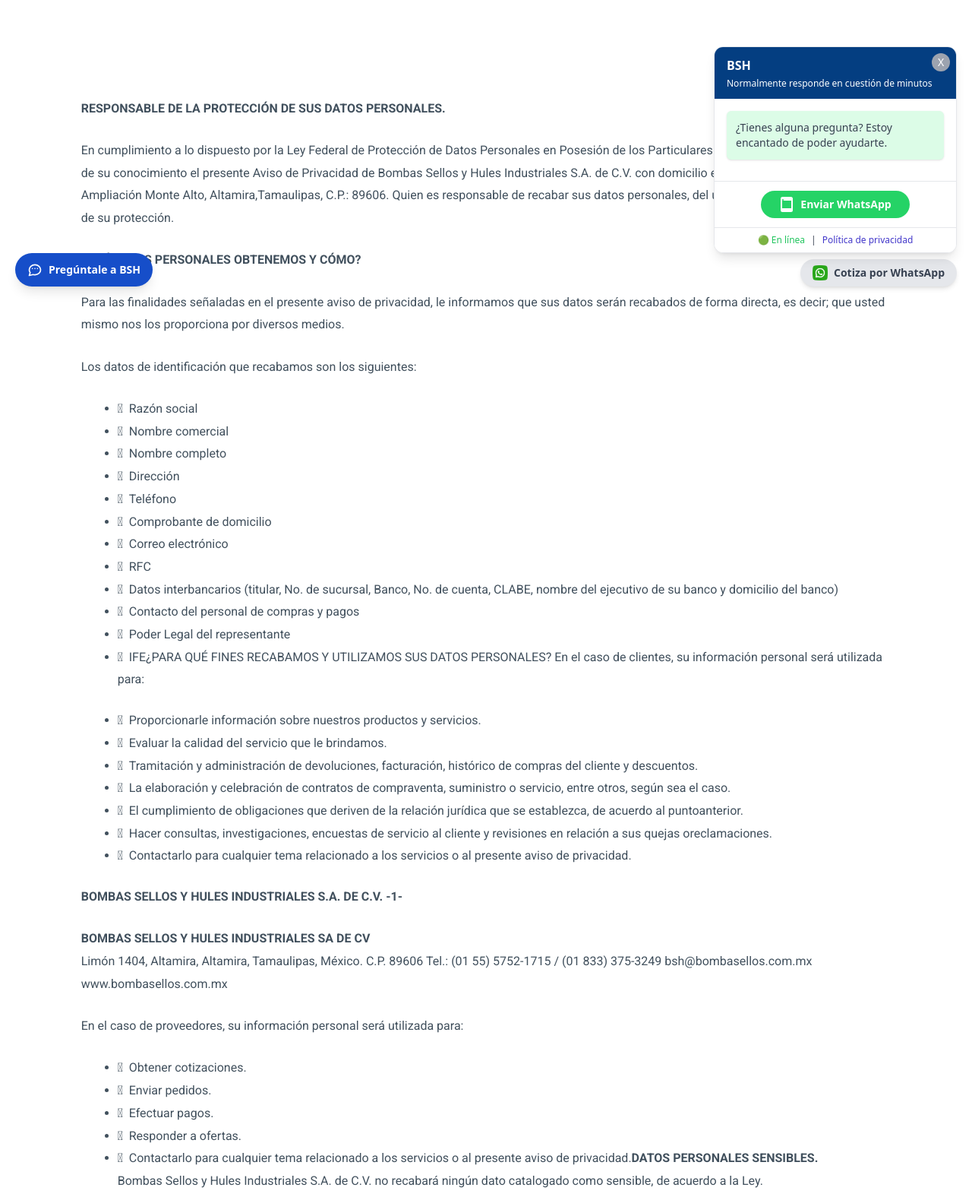
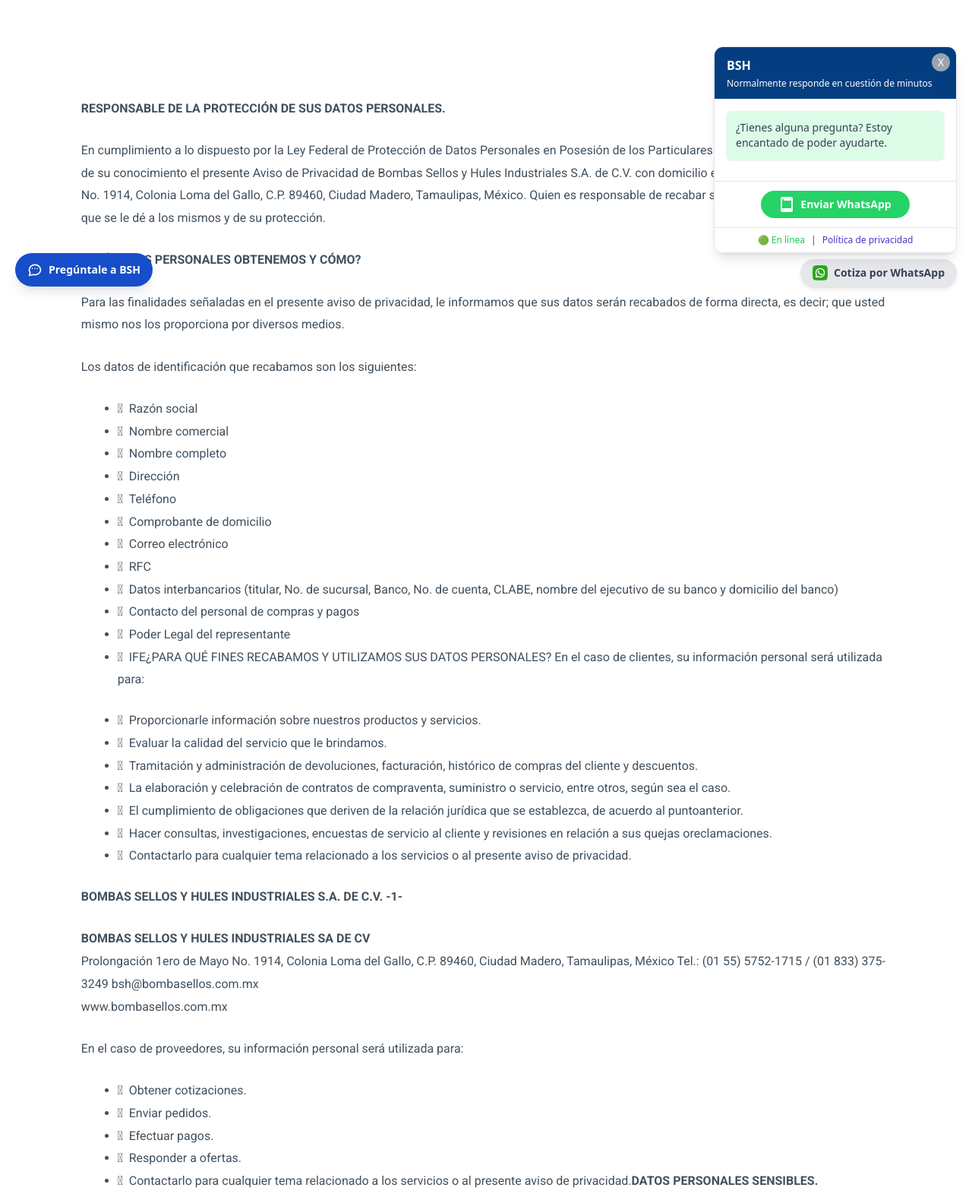
Before and after one commit to Guadalupeja/juntas-flexibles, a Laravel app: page /aviso-de-privacidad in a window 1280 px wide. Shown: the part 403-1978 px from the top of the page at 76% size. Run offline with Laravel 12, Linux system fonts and the light colour scheme; style sheets or scripts are compiled from the project's sources.

Commit message:
fix: actualizar domicilio fiscal BSH en Juntas Flexibles

```diff
--- a/resources/views/aviso-de-privacidad.blade.php
+++ b/resources/views/aviso-de-privacidad.blade.php
@@ -43,7 +43,7 @@
         <div class="column">
           <p class="mb-[1.6em]"><strong>RESPONSABLE DE LA PROTECCIÓN DE SUS DATOS PERSONALES.</strong></p>
           <p class="mb-[1.6em]">
-            En cumplimiento a lo dispuesto por la Ley Federal de Protección de Datos Personales en Posesión de los Particulares (en adelante la Ley), hacemos de su conocimiento el presente Aviso de Privacidad de Bombas Sellos y Hules Industriales S.A. de C.V. con domicilio en Limón 1404, Colonia Ampliación Monte Alto, Altamira,Tamaulipas, C.P.: 89606. Quien es responsable de recabar sus datos personales, del uso que se le dé a los mismos y de su protección.
+            En cumplimiento a lo dispuesto por la Ley Federal de Protección de Datos Personales en Posesión de los Particulares (en adelante la Ley), hacemos de su conocimiento el presente Aviso de Privacidad de Bombas Sellos y Hules Industriales S.A. de C.V. con domicilio en Prolongación 1ero de Mayo No. 1914, Colonia Loma del Gallo, C.P. 89460, Ciudad Madero, Tamaulipas, México. Quien es responsable de recabar sus datos personales, del uso que se le dé a los mismos y de su protección.
           </p>
           <p class="mb-[1.6em]"><strong>¿QUÉ DATOS PERSONALES OBTENEMOS Y CÓMO?</strong></p>
           <p class="mb-[1.6em]">
@@ -92,7 +92,7 @@
         <div class="column">
           <p class="mb-[1.6em]">
             <strong>BOMBAS SELLOS Y HULES INDUSTRIALES SA DE CV</strong><br>
-            Limón 1404, Altamira, Altamira, Tamaulipas, México. C.P. 89606 Tel.: (01 55) 5752-1715 / (01 833) 375-3249&nbsp;bsh@bombasellos.com.mx<br>
+            Prolongación 1ero de Mayo No. 1914, Colonia Loma del Gallo, C.P. 89460, Ciudad Madero, Tamaulipas, México Tel.: (01 55) 5752-1715 / (01 833) 375-3249&nbsp;bsh@bombasellos.com.mx<br>
             www.bombasellos.com.mx
           </p>
           <p class="mb-[1.6em]">En el caso de proveedores, su información personal será utilizada para:</p>
@@ -140,7 +140,7 @@
         <div class="column">
           <p class="mb-[1.6em]">
             <strong>BOMBAS SELLOS Y HULES INDUSTRIALES SA DE CV</strong><br>
-            Limón 1404, Altamira, Altamira, Tamaulipas, México. C.P. 89606 Tel.: (01 55) 5752-1715 / (01 833) 375-3249&nbsp;bsh@bombasellos.com.mx<br>
+            Prolongación 1ero de Mayo No. 1914, Colonia Loma del Gallo, C.P. 89460, Ciudad Madero, Tamaulipas, México Tel.: (01 55) 5752-1715 / (01 833) 375-3249&nbsp;bsh@bombasellos.com.mx<br>
             www.bombasellos.com.mx
           </p>
           <p class="mb-[1.6em]">En el caso de solicitudes de rectificación de datos personales, deberá indicar, además de lo señalado anteriormente, las modificaciones a realizarse y aportar la documentación que sustente su petición.</p>
@@ -206,7 +206,7 @@
         <div class="column">
           <p class="mb-[1.6em]">
             BOMBAS SELLOS Y HULES INDUSTRIALES SA DE CV<br>
-            Limón 1404, Altamira, Altamira, Tamaulipas, México. C.P. 89606 Tel.: (01 55) 5752-1715 / (01 833) 375-3249&nbsp;bsh@bombasellos.com.mx<br>
+            Prolongación 1ero de Mayo No. 1914, Colonia Loma del Gallo, C.P. 89460, Ciudad Madero, Tamaulipas, México Tel.: (01 55) 5752-1715 / (01 833) 375-3249&nbsp;bsh@bombasellos.com.mx<br>
             www.bombasellos.com.mx
           </p>
           <p class="mb-[1.6em]">
--- a/resources/views/contact.blade.php
+++ b/resources/views/contact.blade.php
@@ -90,7 +90,7 @@ lg:grid-cols-2    /* A partir de lg: 2 columnas */"
                 <span class="font-bold">Matriz</span>
               </p>
               <p class="mb-[1.75em]">
-                Limón #1404, Ampliación Monte Alto, Altamira, Tamaulipas, C.P. 89606.<br>
+                Prolongación 1ero de Mayo No. 1914, Colonia Loma del Gallo, C.P. 89460, Ciudad Madero, Tamaulipas, México.<br>
                 Tel: (0183) 3375-3249<br>
                 bsh@bombasellos.com.mx
               </p>
--- a/resources/views/cotizacion-generada.blade.php
+++ b/resources/views/cotizacion-generada.blade.php
@@ -121,8 +121,8 @@
                     </td>
                     <td>
                         <ul>
-                            <li>Calle Limón No. 1404, Ampliación</li>
-                            <li>Monte Alto Altamira Tamaulipas.</li>
+                            <li>Prolongación 1ero de Mayo No. 1914, Colonia Loma del Gallo,</li>
+                            <li>C.P. 89460, Ciudad Madero, Tamaulipas, México.</li>
                             <li>E-mail: bsh@bombasellos.com.mx</li>
                             <li>RFC: BSH100430862</li>
                             <li>T. 55-5752-1715</li>
```
